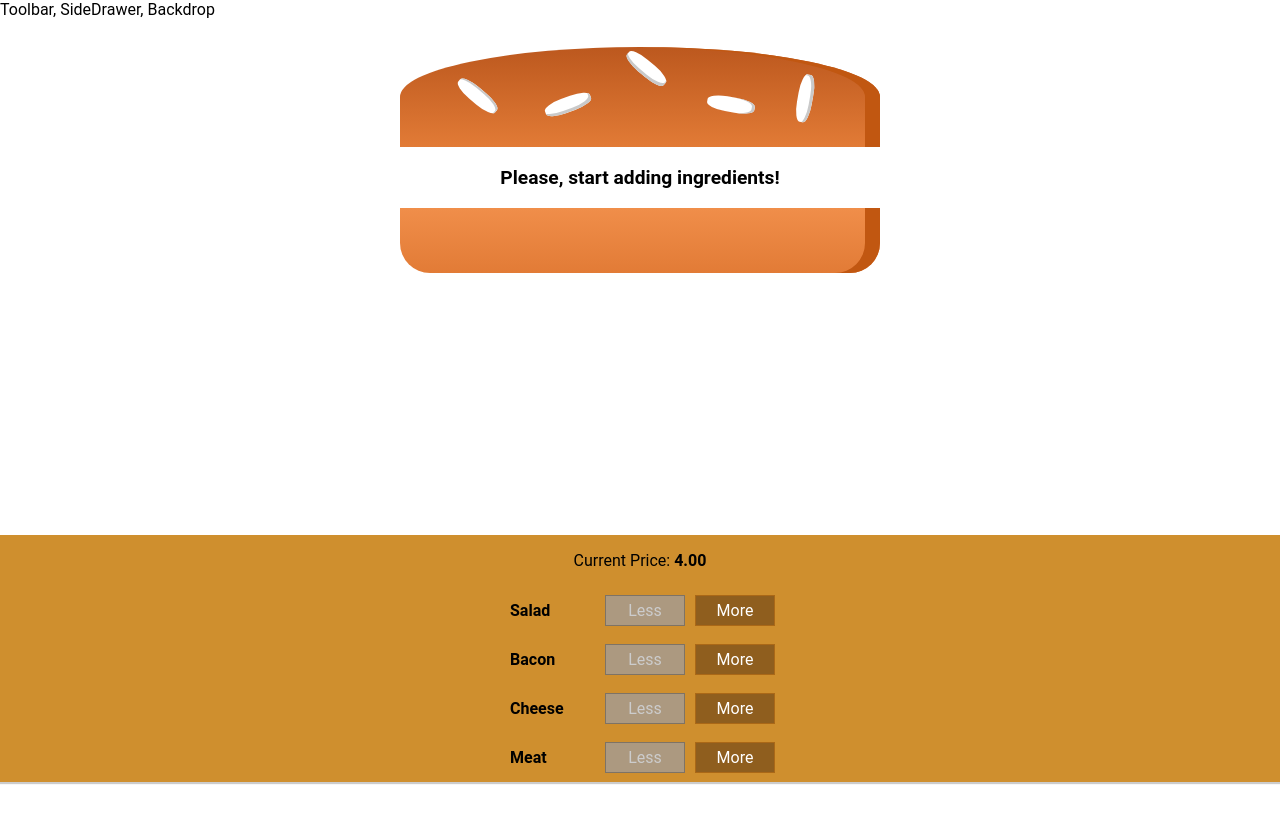
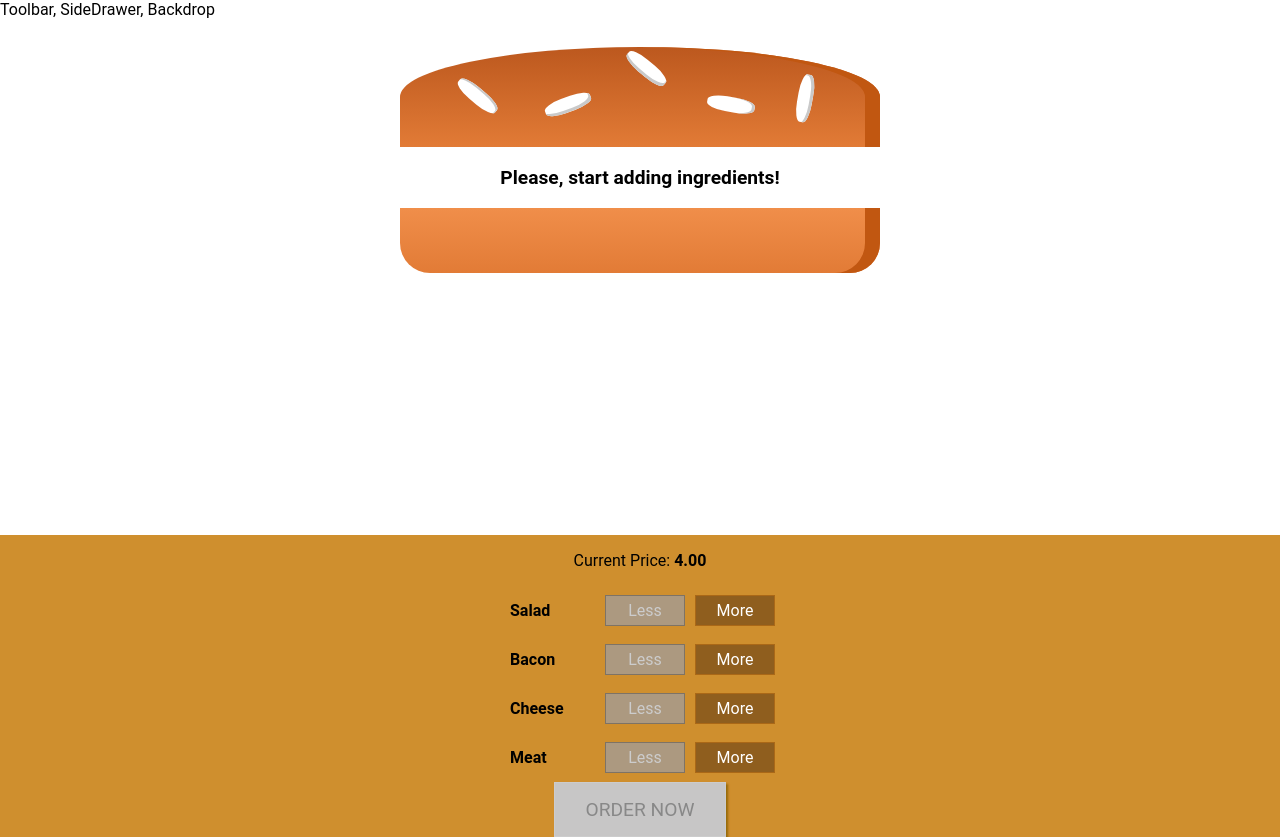
Before and after one commit to ruslanzharkov/react-redux-burger-builder, a React app: page / in a window 1280 px wide. Before the commit the page ends 800 px from the top, so only its background shows below. Built offline with nearby package versions, Linux system fonts and the light colour scheme.

Commit message:
Order button

```diff
--- a/src/components/Burger/BuildControls/BuildControls.css
+++ b/src/components/Burger/BuildControls/BuildControls.css
@@ -8,3 +8,45 @@
     margin: auto;
     padding: 0 0;
 }
+
+
+.OrderButton {
+    background-color: #DAD735;
+    outline: none;
+    cursor: pointer;
+    border: 1px solid #966909;
+    color: #966909;
+    font-family: inherit;
+    font-size: 1.2em;
+    padding: 15px 30px;
+    box-shadow: 2px 2px 2px #966909;
+}
+
+.OrderButton:hover, .OrderButton:active {
+    background-color: #A0DB41;
+    border: 1px solid #966909;
+    color: #966909;
+}
+
+.OrderButton:disabled {
+    background-color: #C7C6C6;
+    cursor: not-allowed;
+    border: 1px solid #ccc;
+    color: #888888;
+}
+
+.OrderButton:not(:disabled) {
+    animation: enable 0.3s linear;
+}
+
+@keyframes enable {
+    0% {
+        transform: scale(1);
+    }
+    60% {
+        transform: scale(1.1);
+    }
+    100% {
+        transform: scale(1);
+    }
+}
--- a/src/components/Burger/BuildControls/BuildControls.js
+++ b/src/components/Burger/BuildControls/BuildControls.js
@@ -23,6 +23,7 @@
                         disabled={this.props.disabled[control.type]}
                     />
                 })}
+                <button className={classes.OrderButton} disabled={!this.props.purchasable}>ORDER NOW</button>
             </div>
         );
     }
--- a/src/containers/BurgerBuilder/BurgerBuilder.js
+++ b/src/containers/BurgerBuilder/BurgerBuilder.js
@@ -21,8 +21,20 @@
                 cheese: 0,
                 meat: 0
             },
-            totalPrice: 4
+            totalPrice: 4,
+            purchasable: false
         };
+    }
+
+    updatePurchaseState (ingredients) {
+        const sum = Object.keys(ingredients).map(igKey => {
+            return ingredients[igKey];
+        }).reduce((sum, el) => {
+            return sum + el;
+        }, 0);
+        this.setState({
+            purchasable: sum > 0
+        });
     }
 
     addIngredientHandler = (type) => {
@@ -39,6 +51,7 @@
             totalPrice: newPrice,
             ingredients: updatedIngredients
         });
+        this.updatePurchaseState(updatedIngredients);
     };
 
     removeIngredientHandler = (type) => {
@@ -58,6 +71,7 @@
             totalPrice: newPrice,
             ingredients: updatedIngredients
         });
+        this.updatePurchaseState(updatedIngredients);
     };
 
     render() {
@@ -76,6 +90,7 @@
                     ingredientAdded={this.addIngredientHandler}
                     ingredientRemoved={this.removeIngredientHandler}
                     disabled={disabledInfo}
+                    purchasable={this.state.purchasable}
                     price={this.state.totalPrice}
                 />
             </Aux>
```
